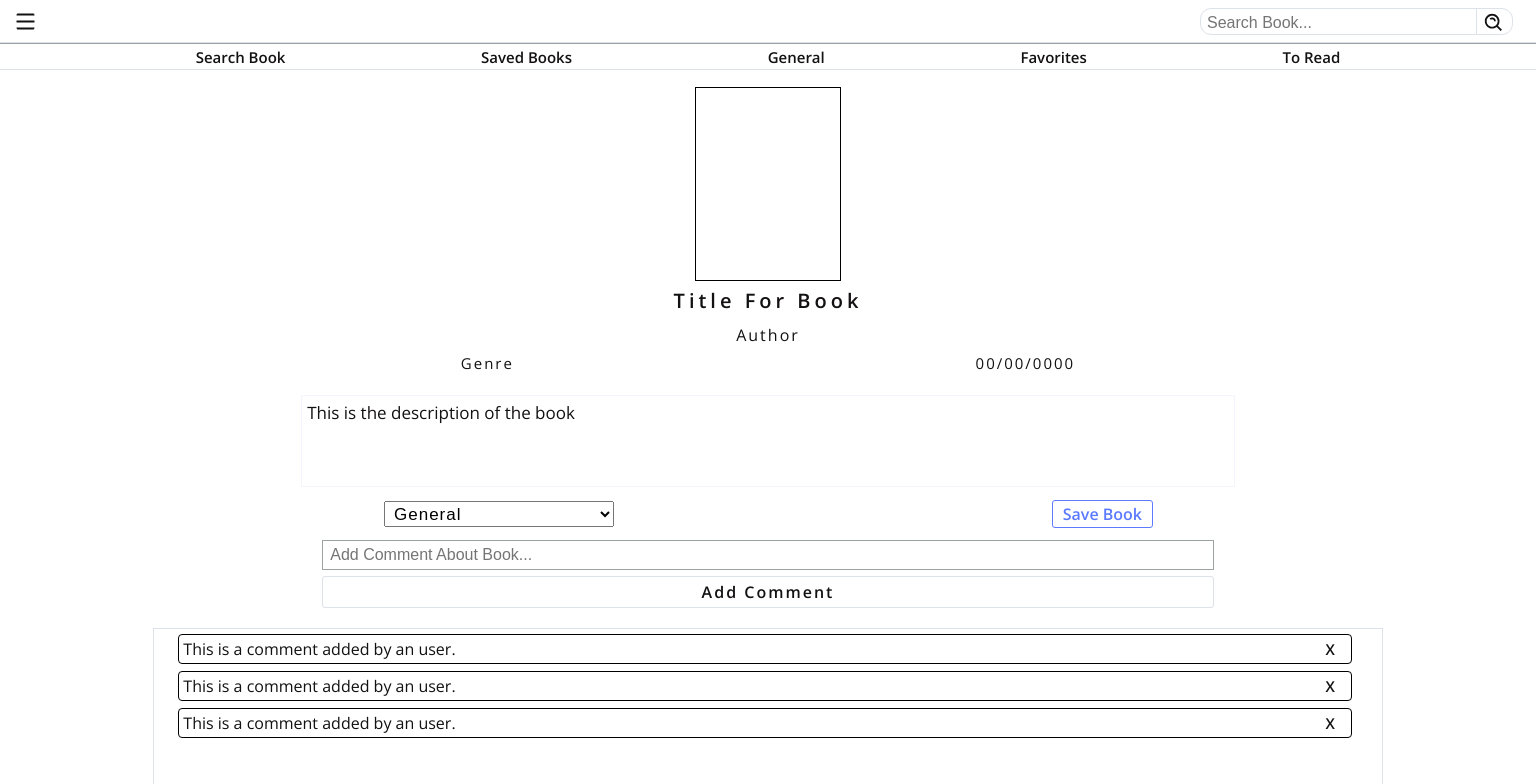
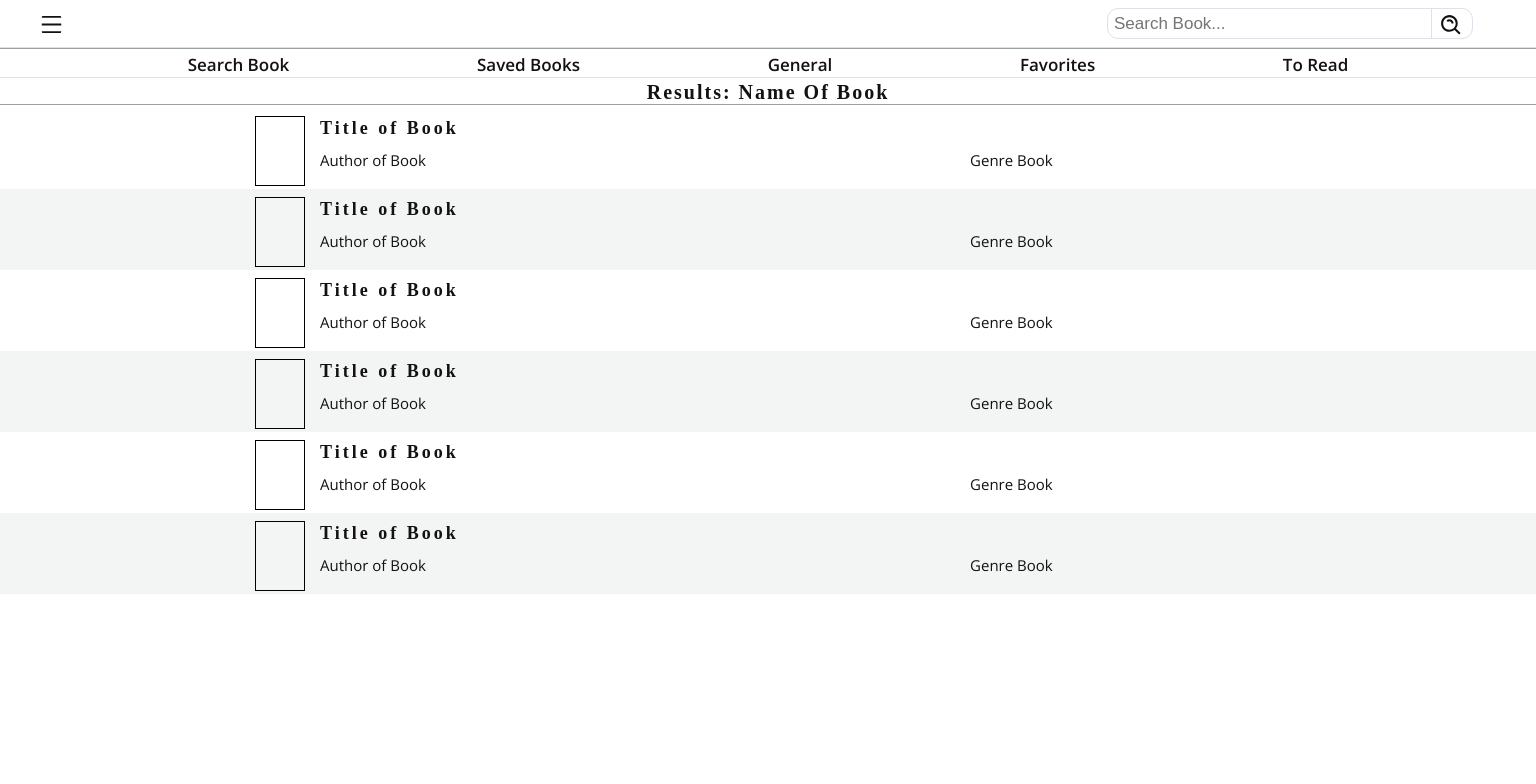
Before and after one commit to Rio0628/book-finder, a React (Create React App) app: page / in a window 1536 px wide. Shown: the top 784 px of the page. Built offline with nearby package versions, Linux system fonts and the light colour scheme; a web font is replaced by a local one.

Commit message:
Added Breakpoint Styling
- Added the breakpoint styling for the media query of min width of 1300px which will be largest breakpoint for the application.

```diff
--- a/src/App.js
+++ b/src/App.js
@@ -48,8 +48,8 @@ class App extends Component {
         </div> */}
 
 
-        {/* <SearchRsltBooks /> */}
-        <IndBookView />
+        <SearchRsltBooks />
+        {/* <IndBookView /> */}
         {/* <SavedBooks /> */}
 
 
--- a/src/index.css
+++ b/src/index.css
@@ -706,3 +706,157 @@ body {
     right: -10rem;
   }
 }
+
+@media screen and (min-width: 1300px) {
+  .nav-barCntr {
+    height: 3rem;
+  }
+
+  .sidebarBtn {
+    left: 2rem;
+    top: .3rem;
+    font-size: 25px;
+    padding: 7px;
+  }
+
+  .searchbar {
+    width: 20rem;
+    bottom: 19px;
+    font-size: 17px;
+    /* outline: 1px solid red; */
+  }
+
+  .searchBtn {
+    font-size: 25px;
+    padding: 6px 8px 8px 7px ;
+  }
+
+  .searchbarCntr {
+    right: 4rem;
+    top: .55rem;
+    height: 1.8rem;
+  }
+
+  .sidebar {
+    height: 1.8rem;
+  }
+
+  .categoriesCntr {
+    top: -1.8rem;
+    height: 1.8rem;
+    flex-direction: row;
+    justify-content: space-evenly;
+    align-items: center;
+    text-align: center;
+  }
+
+  .category {
+    /* outline: 1px solid red; */
+    font-size: 17px;
+  }
+
+  .thumbnail {
+    top: .8rem;
+    height: 13.5rem;
+    width: 10rem;
+  }
+
+  .titleBook {
+    top: -1.8rem;
+    font-size: 18px;
+    letter-spacing: 5px;
+  }
+
+  .authorBook {
+    top: -5rem;
+    font-size: 15px;
+    letter-spacing: 2px;
+  }
+
+  .dateGenreCntr {
+    top: -7rem;
+    font-size: 16px;
+    letter-spacing: 2px;
+    width: 35%;
+  }
+
+  .descriptionBook, .addCommentCntr {
+    top: -9rem;
+    font-size: 16px;
+    width: 55%;
+  }
+
+  .addCommentCntr { top: -12rem; }
+
+  .addComment, .addBtn {
+    font-size: 16px;
+    padding: 4px 8px;
+  }
+
+  .addBtn { letter-spacing: 2px; }
+
+  .saveBookCntr {
+    top: -11rem;
+    width: 45%;
+  }
+
+  .cllctnBook {
+    font-size: 16px;
+    padding: 1px 5px;
+    width: 25%;
+  }
+
+  .saveBtn {
+    font-size: 15px;
+    padding: 2px 12px;
+  }
+
+  .commentsCntr {
+    top: -12rem;
+    width: 63vw;
+  }
+
+  .indComment {
+    top: 15px;
+    font-size: 15px;
+    margin-bottom: 9px;
+  }
+
+  .removeBtn {
+    padding: 4px 10px;
+    font-size: 15px;
+    top: 8px;
+    right: -17rem;
+  }
+
+  .savedBooksHeading, .searchRsltsHeading {
+    font-size: 20px;
+    letter-spacing: 2px;
+  }
+
+  .thumbnailBook {
+    height: 68px;
+    width: 48px;
+    left: 16rem;
+  }
+
+  .indBookView {
+    display: flex;
+    justify-content: space-between;
+  }
+
+  .mainInfoCntr {
+    left: 17rem;
+    width: 53vw;
+    /* outline: 1px solid red; */
+  }
+
+  .indBookTitle {
+    font-size: 18px;
+  }
+
+  .authorGenreCntr {
+    font-size: 15px;
+    width: 90%;
+  }
+}
```
